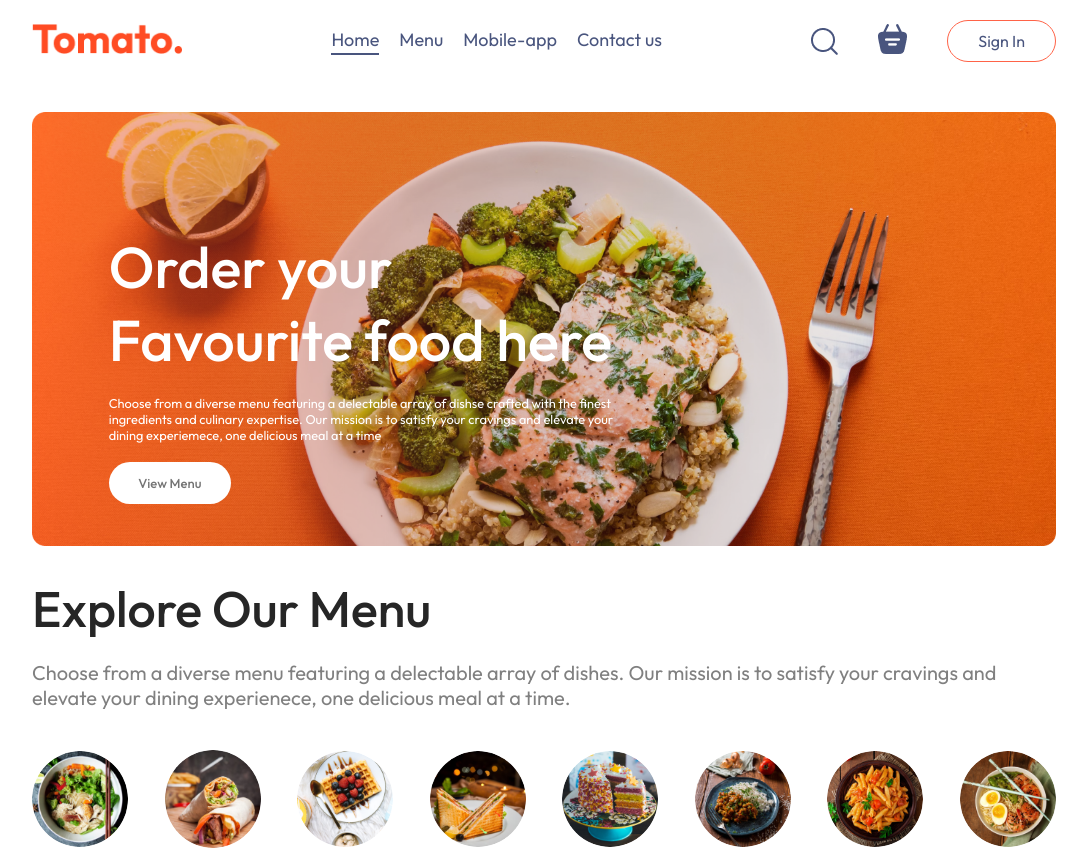
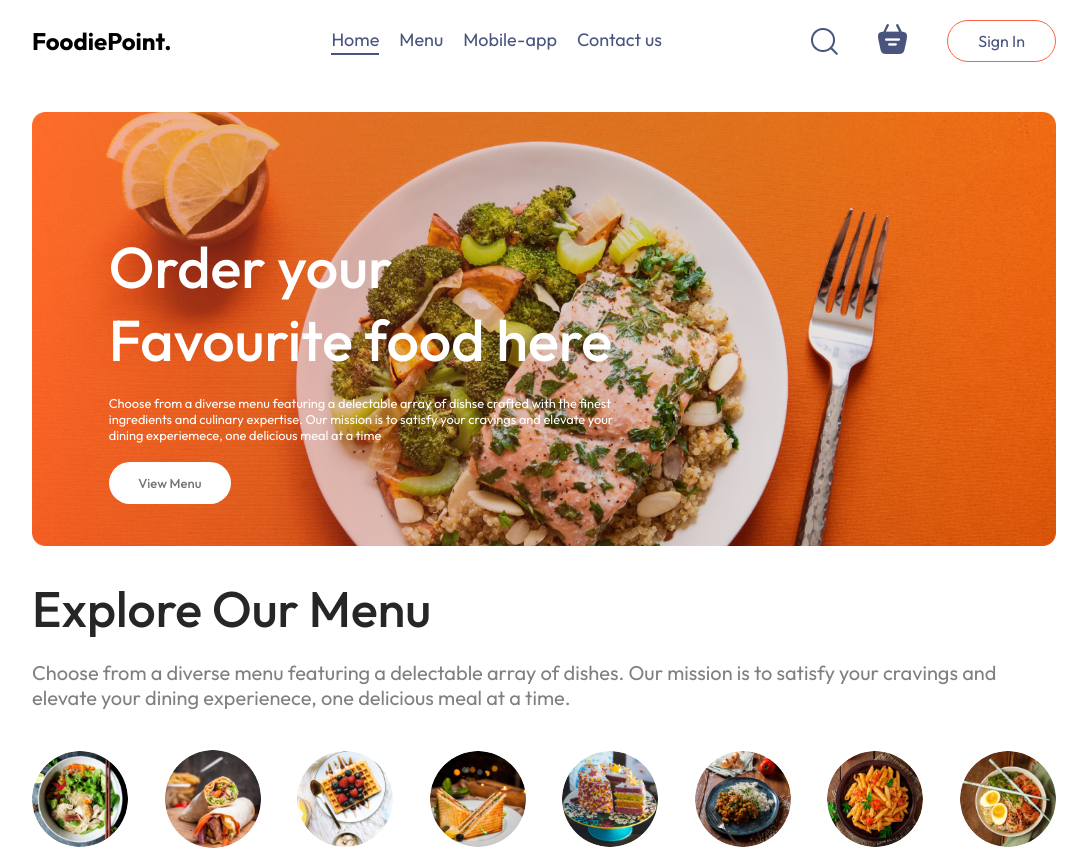
Before and after one commit to Vaibhavpan02/Food-Delivery, a React (Vite) app: page / in a window 1280 px wide. Shown: the top 850 px of the page, without its empty margins (96-1183 px from the left). Built offline with nearby package versions, Linux system fonts and the light colour scheme.

Commit message:
Update Navbar.jsx

```diff
--- a/src/components/Navbar/Navbar.jsx
+++ b/src/components/Navbar/Navbar.jsx
@@ -12,7 +12,7 @@ const Navbar = ({setShowLogin}) => {
     // onClick={()=>setMenu("home")}
   return (
     <div className='navbar'>
-        <Link to='/'><img src={assets.logo} alt="" className='logo'/></Link>
+        <Link to='/'><h2 className='logo'>FoodiePoint.</h2></Link>
         <ul className="navbar-menu">
             <Link to='/' className={menu==="home"?"active":""}>Home</Link>
             <a href='#explore-menu' onClick={()=>setMenu("menu")} className={menu==="menu"?"active":""}>Menu</a>
```
